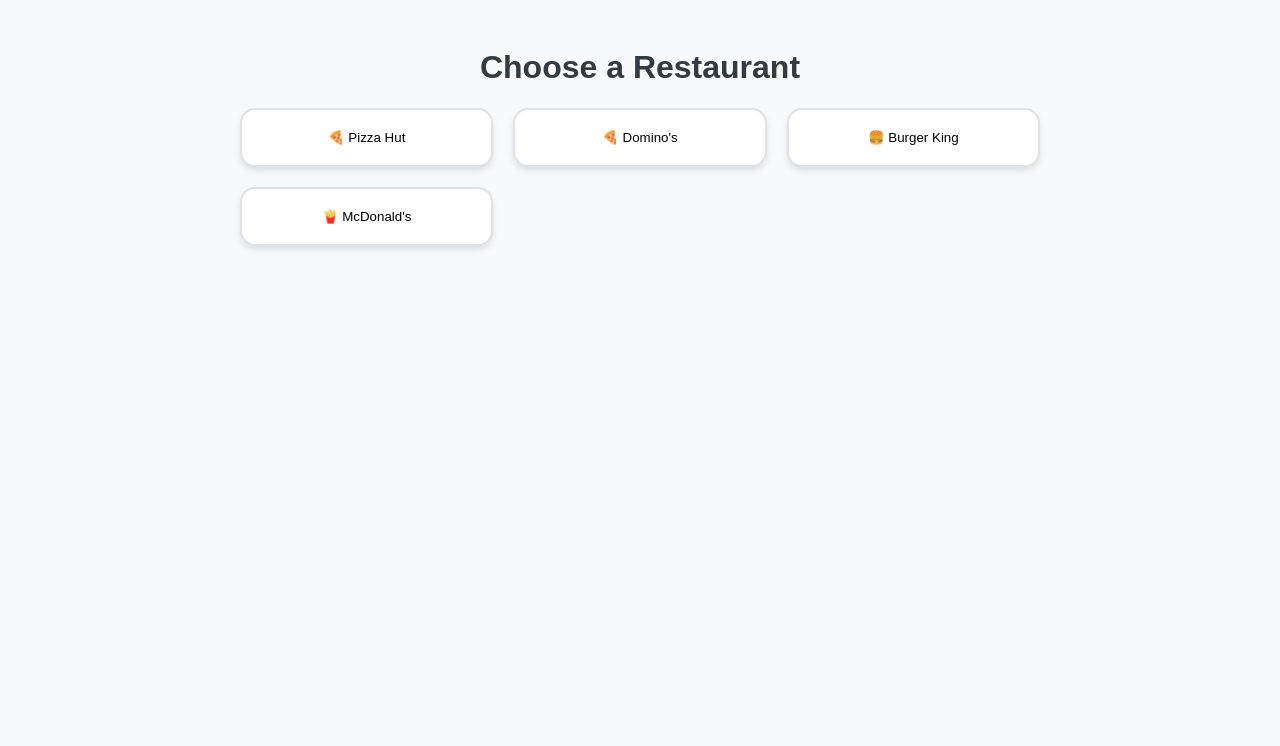
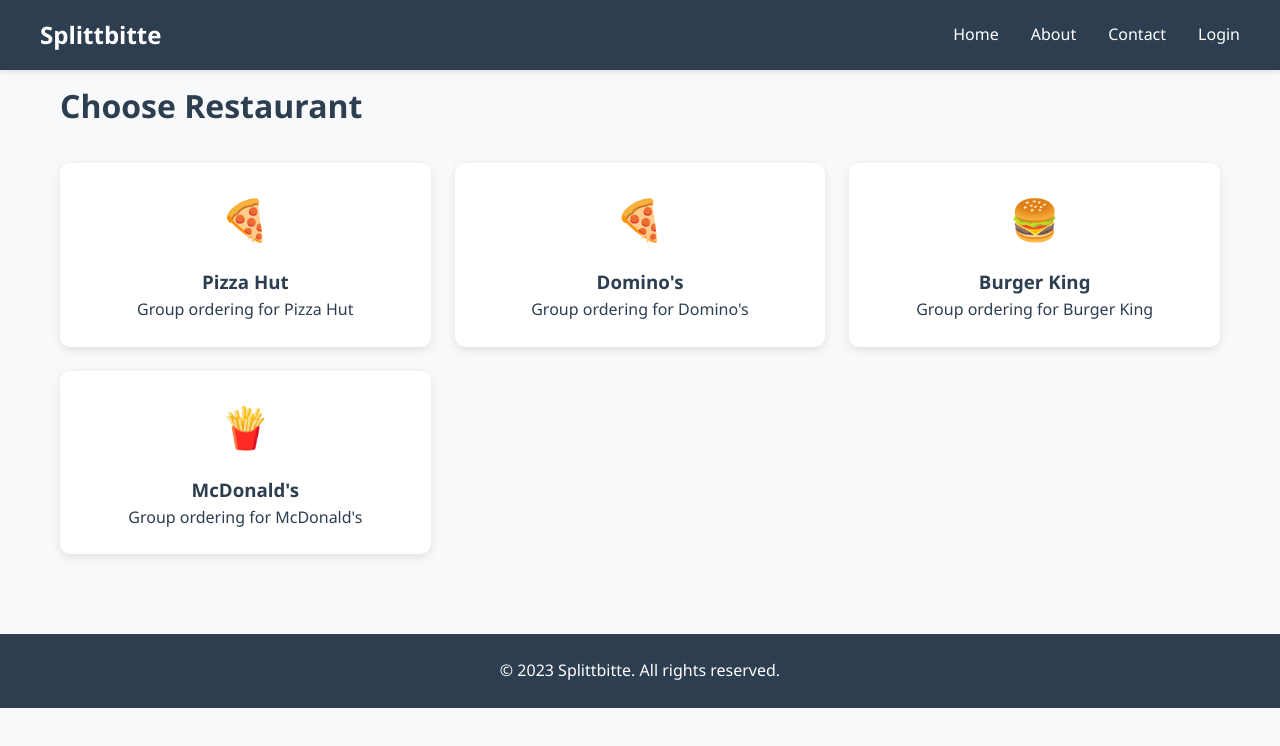
Before and after one commit to hkkk27/splitebitewithtawk, a plain HTML site: page index.html in a window 1280 px wide. Drawn offline with Linux system fonts and the light colour scheme.

Commit message:
Update index.html

```diff
--- a/index.html
+++ b/index.html
@@ -3,108 +3,180 @@
 <head>
     <meta charset="UTF-8">
     <meta name="viewport" content="width=device-width, initial-scale=1.0">
-    <title>Group Food Order</title>
+    <title>Splittbitte - Group Food Ordering</title>
     <style>
+        /* Base Styles */
+        * {
+            margin: 0;
+            padding: 0;
+            box-sizing: border-box;
+            font-family: 'Segoe UI', Tahoma, Geneva, Verdana, sans-serif;
+        }
+
         body {
-            font-family: Arial, sans-serif;
             background: #f8f9fa;
-            padding: 20px;
-            text-align: center;
+            color: #2c3e50;
+            line-height: 1.6;
         }
-        h1 {
-            color: #343a40;
+
+        /* Navigation */
+        .navbar {
+            background: #2c3e50;
+            padding: 1rem 2rem;
+            box-shadow: 0 2px 5px rgba(0,0,0,0.1);
+            position: fixed;
+            width: 100%;
+            top: 0;
+            z-index: 1000;
         }
+
+        .navbar-content {
+            max-width: 1200px;
+            margin: 0 auto;
+            display: flex;
+            justify-content: space-between;
+            align-items: center;
+        }
+
+        .logo {
+            color: white;
+            font-size: 1.5rem;
+            text-decoration: none;
+            font-weight: 600;
+        }
+
+        .nav-links {
+            display: flex;
+            gap: 2rem;
+        }
+
+        .nav-links a {
+            color: white;
+            text-decoration: none;
+            transition: color 0.3s;
+        }
+
+        .nav-links a:hover {
+            color: #3498db;
+        }
+
+        /* Main Content */
+        .container {
+            max-width: 1200px;
+            margin: 80px auto 40px;
+            padding: 0 20px;
+        }
+
         .restaurant-grid {
             display: grid;
-            grid-template-columns: repeat(auto-fit, minmax(200px, 1fr));
-            gap: 20px;
-            max-width: 800px;
-            margin: 0 auto;
+            grid-template-columns: repeat(auto-fit, minmax(280px, 1fr));
+            gap: 1.5rem;
+            padding: 2rem 0;
         }
-        .restaurant-btn {
-            padding: 20px;
-            background: #fff;
-            border: 2px solid #dee2e6;
-            border-radius: 15px;
-            box-shadow: 0 4px 6px rgba(0, 0, 0, 0.1);
+
+        .restaurant-card {
+            background: white;
+            border-radius: 10px;
+            padding: 1.5rem;
+            text-align: center;
+            box-shadow: 0 3px 10px rgba(0,0,0,0.1);
+            transition: transform 0.3s;
             cursor: pointer;
-            transition: transform 0.2s ease, box-shadow 0.2s ease;
         }
-        .restaurant-btn:hover {
+
+        .restaurant-card:hover {
             transform: translateY(-5px);
-            box-shadow: 0 8px 12px rgba(0, 0, 0, 0.2);
         }
+
+        .restaurant-icon {
+            font-size: 2.5rem;
+            margin-bottom: 1rem;
+        }
+
+        /* Chat Page Styles */
         .chat-container {
-            display: none;
-            margin-top: 20px;
-            text-align: left;
+            background: white;
+            border-radius: 10px;
+            box-shadow: 0 3px 10px rgba(0,0,0,0.1);
+            padding: 2rem;
+            margin-top: 2rem;
         }
-        .close-btn {
-            background: #dc3545;
-            color: #fff;
-            padding: 10px 20px;
+
+        .back-btn {
+            background: #3498db;
+            color: white;
+            padding: 0.8rem 1.5rem;
             border: none;
             border-radius: 5px;
             cursor: pointer;
-            transition: background 0.2s ease;
+            margin-bottom: 1rem;
         }
-        .close-btn:hover {
-            background: #c82333;
+
+        /* Footer */
+        footer {
+            background: #2c3e50;
+            color: white;
+            text-align: center;
+            padding: 1.5rem;
+            margin-top: 3rem;
         }
     </style>
 </head>
 <body>
-    <h1>Choose a Restaurant</h1>
-    <div class="restaurant-grid">
-        <button class="restaurant-btn" onclick="openChat('Pizza Hut', '67b4965e1b4fe0190b6eab73')">
-            🍕 Pizza Hut
-        </button>
-        <button class="restaurant-btn" onclick="openChat('Domino\'s', '67b496ae1b4fe0190b6eab7a')">
-            🍕 Domino's
-        </button>
-        <button class="restaurant-btn" onclick="openChat('Burger King', '67b496cf84dc73190e35326f')">
-            🍔 Burger King
-        </button>
-        <button class="restaurant-btn" onclick="openChat('McDonald\'s', '67b49705cf50bc191a8b3834')">
-            🍟 McDonald's
-        </button>
+    <!-- Navigation -->
+    <nav class="navbar">
+        <div class="navbar-content">
+            <a href="index.html" class="logo">Splittbitte</a>
+            <div class="nav-links">
+                <a href="index.html">Home</a>
+                <a href="about.html">About</a>
+                <a href="contact.html">Contact</a>
+                <a href="login.html">Login</a>
+            </div>
+        </div>
+    </nav>
+
+    <!-- Main Content -->
+    <div class="container">
+        <h1>Choose Restaurant</h1>
+        <div class="restaurant-grid">
+            <div class="restaurant-card" onclick="selectRestaurant('pizza-hut')">
+                <div class="restaurant-icon">🍕</div>
+                <h3>Pizza Hut</h3>
+                <p>Group ordering for Pizza Hut</p>
+            </div>
+
+            <div class="restaurant-card" onclick="selectRestaurant('dominos')">
+                <div class="restaurant-icon">🍕</div>
+                <h3>Domino's</h3>
+                <p>Group ordering for Domino's</p>
+            </div>
+
+            <div class="restaurant-card" onclick="selectRestaurant('burger-king')">
+                <div class="restaurant-icon">🍔</div>
+                <h3>Burger King</h3>
+                <p>Group ordering for Burger King</p>
+            </div>
+
+            <div class="restaurant-card" onclick="selectRestaurant('mcdonalds')">
+                <div class="restaurant-icon">🍟</div>
+                <h3>McDonald's</h3>
+                <p>Group ordering for McDonald's</p>
+            </div>
+        </div>
     </div>
 
-    <div id="chatContainer" class="chat-container">
-        <h2 id="chatTitle"></h2>
-        <div id="tawkContainer"></div>
-        <p>Share your UPI ID in the chat to split payments!</p>
-        <button class="close-btn" onclick="closeChat()">Close Chat</button>
-    </div>
+    <!-- Footer -->
+    <footer>
+        <p>&copy; 2023 Splittbitte. All rights reserved.</p>
+    </footer>
 
     <script>
-        function openChat(restaurant, tawkId) {
-            document.getElementById('chatContainer').style.display = 'block';
-            document.getElementById('chatTitle').textContent = `${restaurant} Chat`;
-            loadTawkScript(tawkId);
-            window.scrollTo({ top: document.body.scrollHeight, behavior: 'smooth' });
-        }
-
-        function loadTawkScript(tawkId) {
-            const existingScript = document.getElementById('tawkScript');
-            if (existingScript) {
-                existingScript.remove();
-            }
-
-            const tawkScript = document.createElement('script');
-            tawkScript.id = 'tawkScript';
-            tawkScript.type = 'text/javascript';
-            tawkScript.async = true;
-            tawkScript.src = `https://embed.tawk.to/${tawkId}/default`;
-            tawkScript.charset = 'UTF-8';
-            tawkScript.setAttribute('crossorigin', '*');
-            document.getElementById('tawkContainer').appendChild(tawkScript);
-        }
-
-        function closeChat() {
-            document.getElementById('chatContainer').style.display = 'none';
-            const tawkContainer = document.getElementById('tawkContainer');
-            tawkContainer.innerHTML = ''; // Clear the chat container
+        // Restaurant Selection Handler
+        function selectRestaurant(restaurant) {
+            // Store selection and redirect to chat
+            localStorage.setItem('selectedRestaurant', restaurant);
+            window.location.href = `chat.html?restaurant=${restaurant}`;
         }
     </script>
 </body>
```
